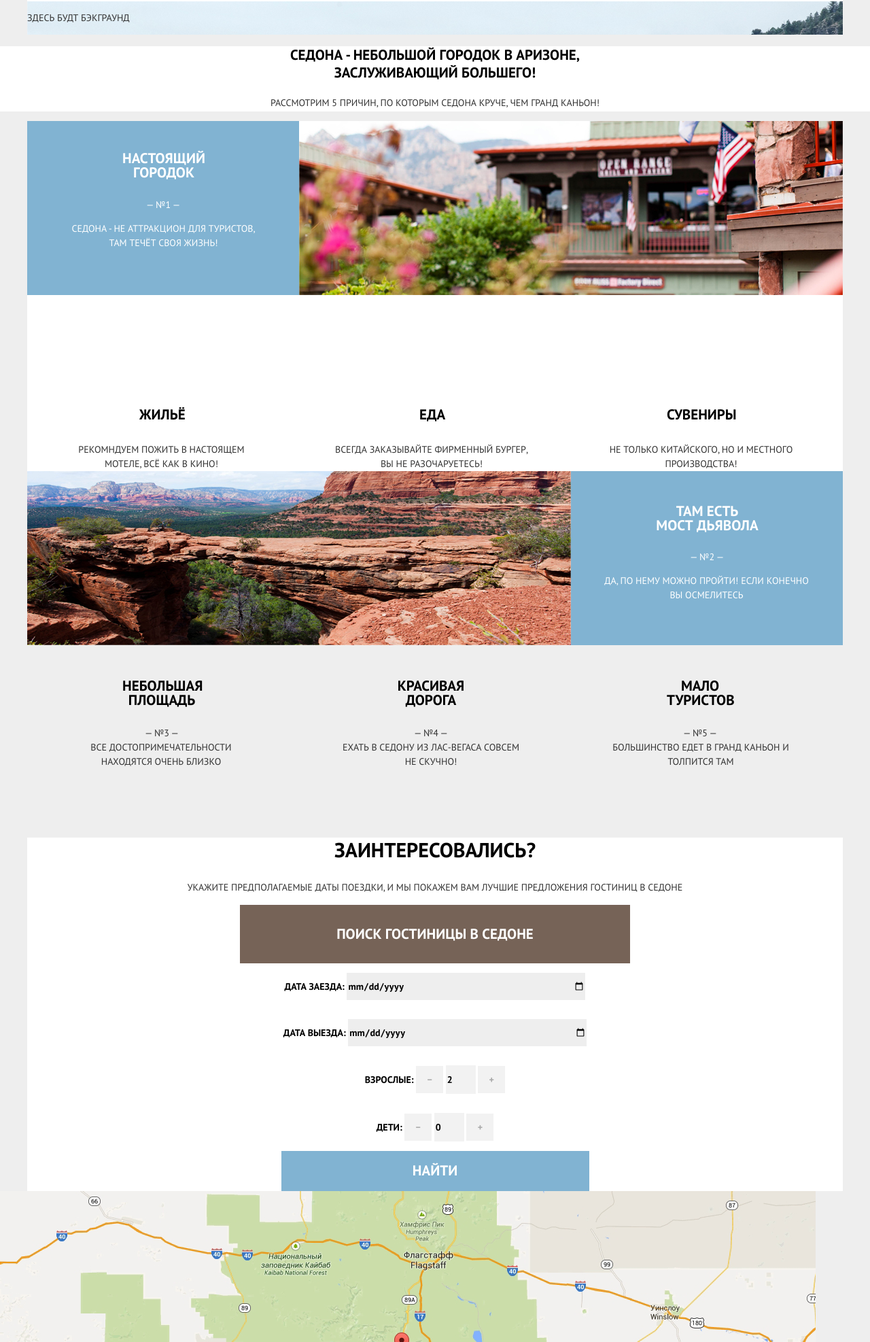
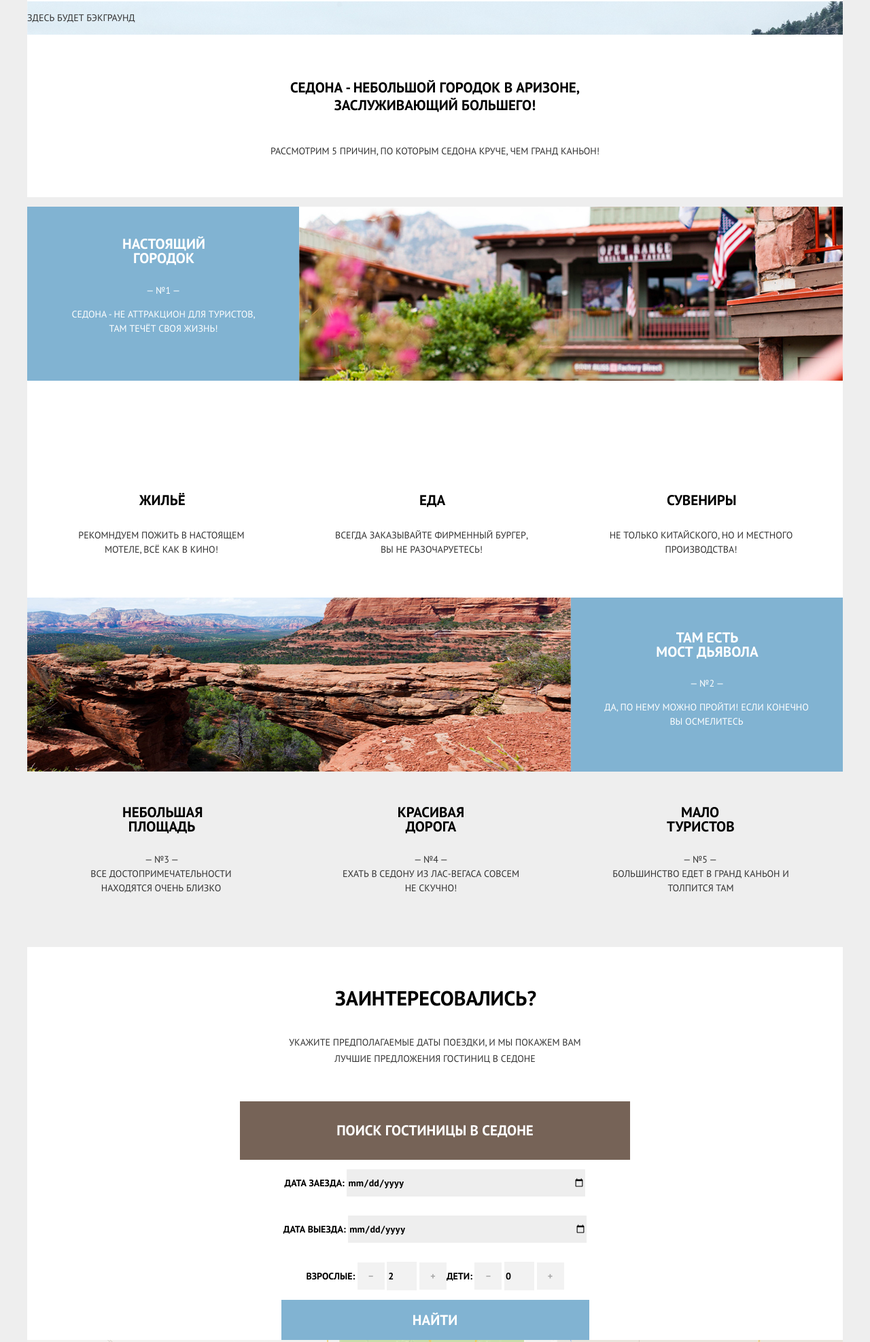
Before and after one commit to BeCoolFool/643945-sedona, a plain HTML site: page index.html in a window 1280 px wide. Shown: the part 52-2026 px from the top of the page at 68% size. Drawn offline with Linux system fonts and the light colour scheme.

Commit message:
Флексы 3

```diff
--- a/css/style.css
+++ b/css/style.css
@@ -1,5 +1,5 @@
 body {
-	margin: 0;
+	margin: 0 auto;
 	padding: 0;
 
 
@@ -43,9 +43,14 @@ a {
 	color: #d2d2d2;
 }
 
+.right_element {
+	text-align: right;
+}
+
 .sedona_definition {
 	text-align: center;
 	background-color: #ffffff;
+	width: 1200px;
 }
 
 .definition {
@@ -53,10 +58,16 @@ a {
 	line-height: 26px;
 	font-weight: bold;
 	color: #000000;
+	padding-top: 65px;
+	padding-left: 379px;
+	padding-right: 379px;
+	margin-top: 0;
+	margin-bottom: 41px;
 }
 
 .reasons {
 	line-height: 26px;
+	padding-bottom: 55px;
 }
 
 .sedona_about {
@@ -102,6 +113,7 @@ a {
 	margin-bottom: 0;
 	padding-left: 73px;
 	padding-right: 74px;
+	padding-bottom: 60px;
 }
 
 .food_icon_header {
@@ -118,6 +130,7 @@ a {
 	padding-right: 50px;
 	margin-top: 0px;
 	margin-bottom: 0px;
+	padding-bottom: 60px;
 }
 
 .souvenir_icon_header {
@@ -134,6 +147,7 @@ a {
 	padding-left: 64px;
 	padding-right: 61px;
 	text-align: center;
+	padding-bottom: 60px;
 }
 
 .small_square_number,
@@ -203,10 +217,21 @@ a {
 	line-height: 36px;
 	font-weight: bold;
 	color: #000000;
+	margin-top: 0;
+	margin-bottom: 35px;
+	padding-top: 57px;
+	padding-left: 451px;
+	padding-right: 449px;
 }
 
 .interest_about {
 	line-height: 24px;
+	text-align: center;
+	margin-top: 0;
+	padding-left: 381px;
+	padding-right: 381px;
+	margin-bottom: 51px;
+
 }
 
 .hotel_button {
@@ -277,6 +302,8 @@ a {
 .button_plus {
 	color: #a9a9a9;
 	text-transform: uppercase;
+	padding-left: 0px;
+	padding-right: 0px;
 }
 
 .button_minus:hover,
@@ -669,6 +696,7 @@ a {
 }
 
 .footer_element {
+	margin: 0;
 	display: flex;
 	justify-content: center;
 	align-items: center;
@@ -726,3 +754,13 @@ a {
 	margin-top: 0px;
 	margin-bottom: 26px;
 }
+
+.map {
+	width: 1200px;
+}
+
+.counters_wrapper {
+	display: flex;
+	justify-content: flex-end;
+
+}
--- a/index.html
+++ b/index.html
@@ -12,17 +12,17 @@
 				<ul class="main_navigation">
 					<li class="menu_element"><a href="#">Информация</a></li>
 					<li class="menu_element"><a href="#">Фото и видео</a></li>
-					<li class="menu_element"><a href="#">Карта штата</a></li>
-					<li class="menu_element"><a href="inner.html">Гостиницы</a></li>
+					<li class="menu_element right_element"><a href="#">Карта штата</a></li>
+					<li class="menu_element right_element"><a href="inner.html">Гостиницы</a></li>
 				</ul>
 			</nav>
 			<div class="main_background_img container">
-				<p>ЗДесь будт бэкграунд</p>
+				<p>Здесь будет бэкграунд</p>
 			</div>
 		</header>
 		<main>
 			<div class="sedona_definition container">
-				<h2 class="definition">Седона - небольшой городок в Аризоне,<br> заслуживающий большего!</h2>
+				<h2 class="definition">Седона - небольшой городок в Аризоне, заслуживающий большего!</h2>
 				<p class="reasons">Рассмотрим 5 причин, по которым Седона круче, чем Гранд Каньон!</p>
 			</div>
 			<section class="sedona_about  container">
@@ -80,8 +80,7 @@
 				<h2 class="interest">Заинтересовались?</h2>
 				<p class="interest_about">Укажите предполагаемые даты поездки, и мы покажем вам лучшие предложения гостиниц в Седоне</p>
 				<button class="hotel_button" type="button">Поиск гостиницы в Седоне</button>
-				<div class="visualy_hidden popup_margin">
-					<form action="#" method="post" class="reservation_buttons date_popup">
+				<form action="#" method="post" class="reservation_buttons date_popup visualy_hidden popup_margin">
 					<p>
 						<label for="arr">Дата заезда: </label>
 						<input type="date" name="arrival" id="arr" class="res_button">
@@ -90,6 +89,7 @@
 						<label for="dep">Дата выезда: </label>
 						<input type="date" name="departure" id="dep" class="res_button">
 					</p>
+					<div class="counters_wrapper">
 					    <p>
 							<label for="p_counter">Взрослые: </label>
 							<button class="button_minus" type="button">&minus;</button>
@@ -102,9 +102,9 @@
 							<input type="text" name="counter" value="0" id="c_counter" class="number_button">
 							<button class="button_plus" type="button">&#43;</button>
 						</p>
+					</div>
 					<button class="search_button" type="submit">Найти</button>
 				</form>
-				</div>
 			</section>
 			<section class="map container">
 				<img src="img/index_map.png" width="1200" height="593" alt="Местоположение Седоны на карте">
```
Lines whose indentation alone changed are shown as unchanged.
